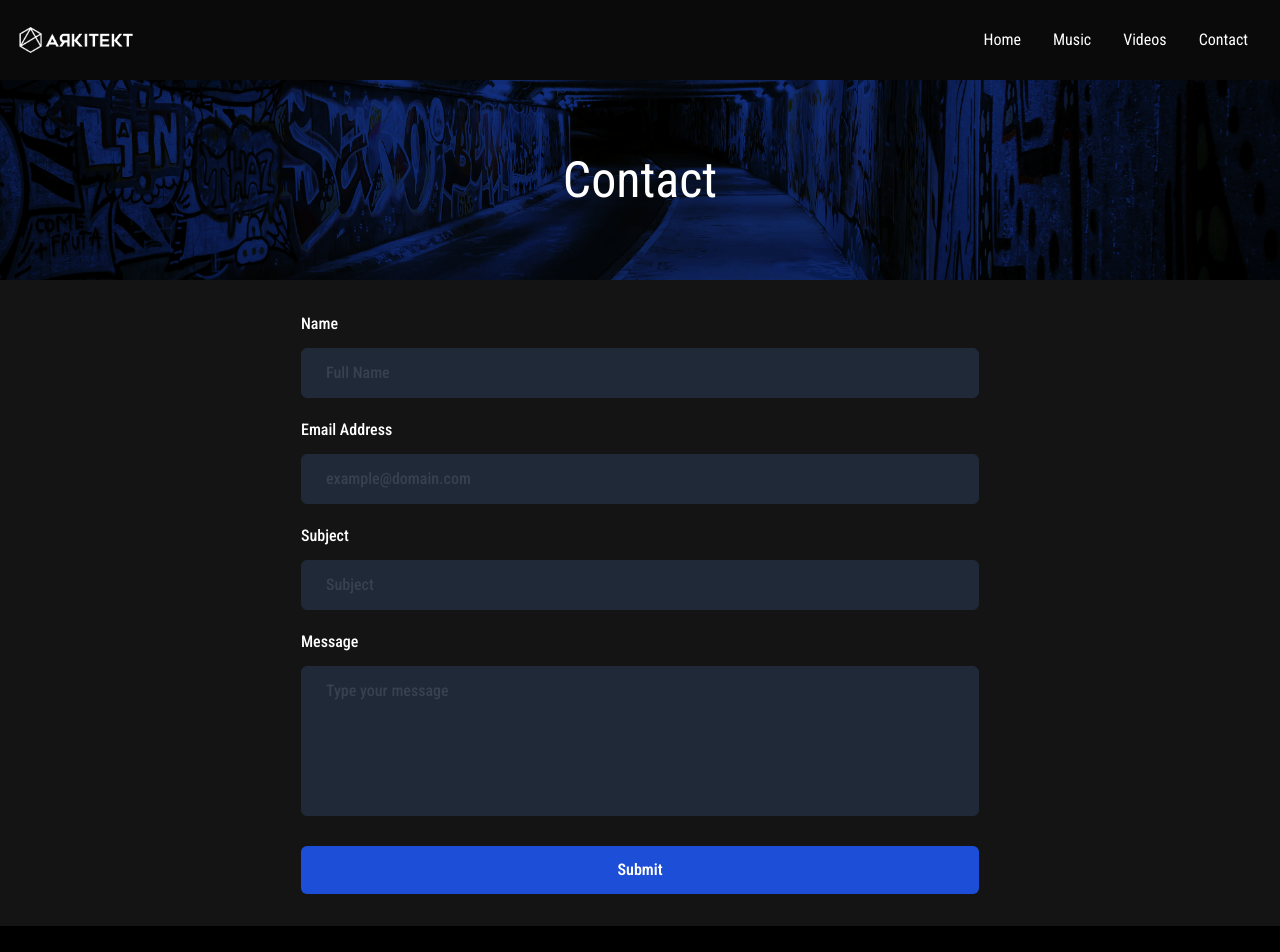
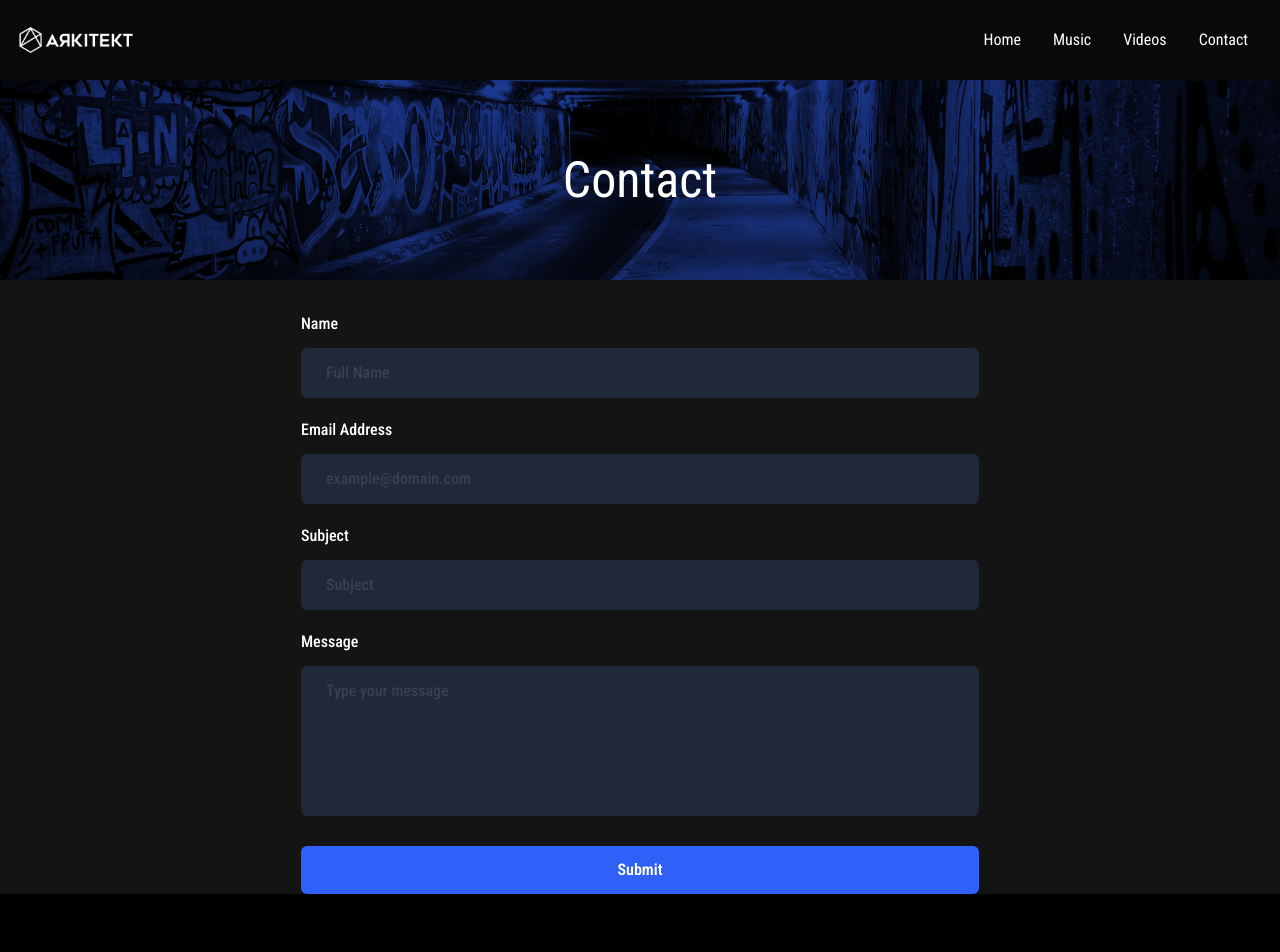
Before and after one commit to Stef-Lev/arkitekt-website, a Next.js app: page /contact in a window 1280 px wide. Shown: the top 952 px of the page. Built offline with nearby package versions, Linux system fonts and the light colour scheme.

Commit message:
fix screen heights, add blue theme

```diff
--- a/src/app/contact/page.tsx
+++ b/src/app/contact/page.tsx
@@ -3,14 +3,14 @@ import TitleHeader from '@/components/title-header/title-header';
 
 const ContactPage = () => {
   return (
-    <>
+    <div className="min-h-screen">
       <TitleHeader title="Contact" />
-      <div className="relative flex justify-center w-full py-8">
+      <div className="relative flex justify-center w-full pt-8">
         <div className="w-[90%] md:w-[678px]">
           <Contact />
         </div>
       </div>
-    </>
+    </div>
   );
 };
 
--- a/src/app/page.tsx
+++ b/src/app/page.tsx
@@ -1,7 +1,7 @@
 export default function Home() {
   return (
     <div>
-      <div className="flex justify-center py-20">
+      <div className="flex justify-center h-screen pt-10">
         <iframe
           className="w-[90%] md:w-[600px] lg:w-[60vw]"
           src="https://open.spotify.com/embed/artist/4K9zGLF4CT5HYDNQ9pT3Y8?utm_source=generator&theme=0"
--- a/src/app/videos/page.tsx
+++ b/src/app/videos/page.tsx
@@ -10,7 +10,7 @@ const VideosPage = () => {
   return (
     <div>
       <TitleHeader title={title} />
-      <Container>
+      <Container className="min-h-screen">
         <div
           className={cn(
             'relative py-6',
--- a/src/components/contact/contact.tsx
+++ b/src/components/contact/contact.tsx
@@ -18,7 +18,6 @@ const Contact = () => {
   const { handleSubmit, register, reset } = useForm<FormData>();
 
   function onSubmit(data: FormData) {
-    console.log(data);
     sendEmail(data)
       .then(() => {
         showMessage('Message was sent to Arkitekt', { type: 'info' });
@@ -50,7 +49,7 @@ const Contact = () => {
             'py-3 px-8',
             'rounded-md outline-none',
             'w-full',
-            'bg-blue-700 hover:shadow-form',
+            'bg-mainBlue hover:shadow-form',
           )}
         >
           Submit
--- a/src/components/contact/form-item.tsx
+++ b/src/components/contact/form-item.tsx
@@ -25,7 +25,7 @@ const FormItem = ({ label, placeholder, field, type, registerFn }: Props) => {
             'text-base text-gray-300 font-medium',
             'border border-gray-800 outline-none',
             'bg-gray-800 placeholder-gray-700',
-            'focus:border-blue-700 focus:shadow-md',
+            'focus:border-mainBlue focus:shadow-md',
             'h-[150px] resize-none',
             'align-top',
           )}
@@ -41,7 +41,7 @@ const FormItem = ({ label, placeholder, field, type, registerFn }: Props) => {
             'text-base text-gray-300 font-medium',
             'border border-gray-800 outline-none',
             'bg-gray-800 placeholder-gray-700',
-            'focus:border-blue-700 focus:shadow-md',
+            'focus:border-mainBlue focus:shadow-md',
           )}
           {...registerFn(field, { required: true })}
         />
--- a/src/components/drawer/drawer.tsx
+++ b/src/components/drawer/drawer.tsx
@@ -65,7 +65,7 @@ const Drawer = (props: Props) => {
               {items.map((item) => (
                 <li key={item.href}>
                   <div
-                    className="block py-2 hover:cursor-pointer hover:text-blue-600"
+                    className="block py-2 hover:cursor-pointer hover:text-mainBlue"
                     onClick={() => handleClick(item.href)}
                   >
                     {item.value}
@@ -86,7 +86,7 @@ const Drawer = (props: Props) => {
           {['spotify', 'instagram', 'youtube', 'facebook'].map((item) => (
             <div
               key={item}
-              className="hover:text-blue-600 hover:cursor-pointer"
+              className="hover:text-mainBlue hover:cursor-pointer"
               onClick={() =>
                 handleClick(socialUrls[item as keyof typeof socialUrls])
               }
--- a/src/components/header/header.tsx
+++ b/src/components/header/header.tsx
@@ -82,7 +82,7 @@ const Header = () => {
                   className={cn(
                     'py-2 px-4',
                     'block',
-                    'hover:text-blue-600',
+                    'hover:text-mainBlue',
                     'hover:underline hover:underline-offset-4',
                   )}
                 >
--- a/src/components/title-header/title-header.tsx
+++ b/src/components/title-header/title-header.tsx
@@ -13,12 +13,12 @@ const TitleHeader = ({ title }: Props) => {
         src={`/${title.toLowerCase()}-background.jpg`}
         alt={`${title} page`}
         layout="fill"
-        className="z-0 opacity-60 object-center object-cover"
+        className="z-0 opacity-60 object-center object-cover grayscale"
       />
       <div
         className={cn(
           'absolute inset-0 z-10',
-          'bg-blue-700',
+          'bg-mainBlue',
           'mix-blend-multiply',
         )}
       />
--- a/tailwind.config.ts
+++ b/tailwind.config.ts
@@ -1,23 +1,26 @@
-import type { Config } from "tailwindcss";
+import type { Config } from 'tailwindcss';
 
 const config: Config = {
   content: [
-    "./src/pages/**/*.{js,ts,jsx,tsx,mdx}",
-    "./src/components/**/*.{js,ts,jsx,tsx,mdx}",
-    "./src/app/**/*.{js,ts,jsx,tsx,mdx}",
+    './src/pages/**/*.{js,ts,jsx,tsx,mdx}',
+    './src/components/**/*.{js,ts,jsx,tsx,mdx}',
+    './src/app/**/*.{js,ts,jsx,tsx,mdx}',
   ],
   theme: {
     extend: {
-      container:{
+      colors: {
+        mainBlue: '#2f60f7',
+      },
+      container: {
         center: true,
-          padding: {
+        padding: {
           DEFAULT: '1rem',
         },
       },
       backgroundImage: {
-        "gradient-radial": "radial-gradient(var(--tw-gradient-stops))",
-        "gradient-conic":
-          "conic-gradient(from 180deg at 50% 50%, var(--tw-gradient-stops))",
+        'gradient-radial': 'radial-gradient(var(--tw-gradient-stops))',
+        'gradient-conic':
+          'conic-gradient(from 180deg at 50% 50%, var(--tw-gradient-stops))',
       },
     },
   },
```
